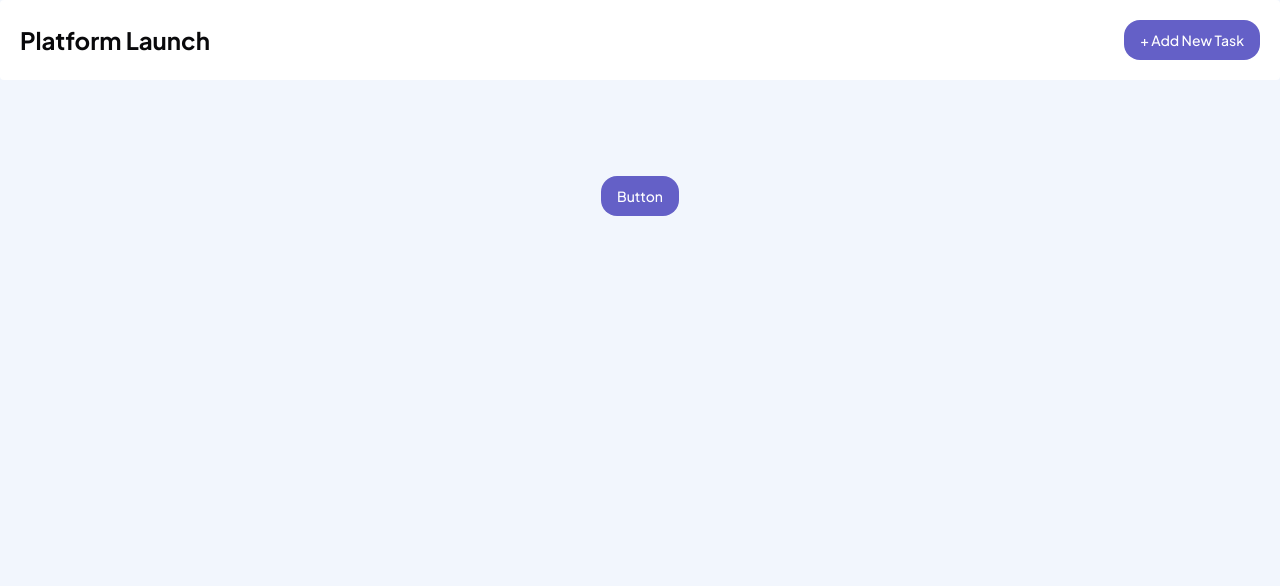
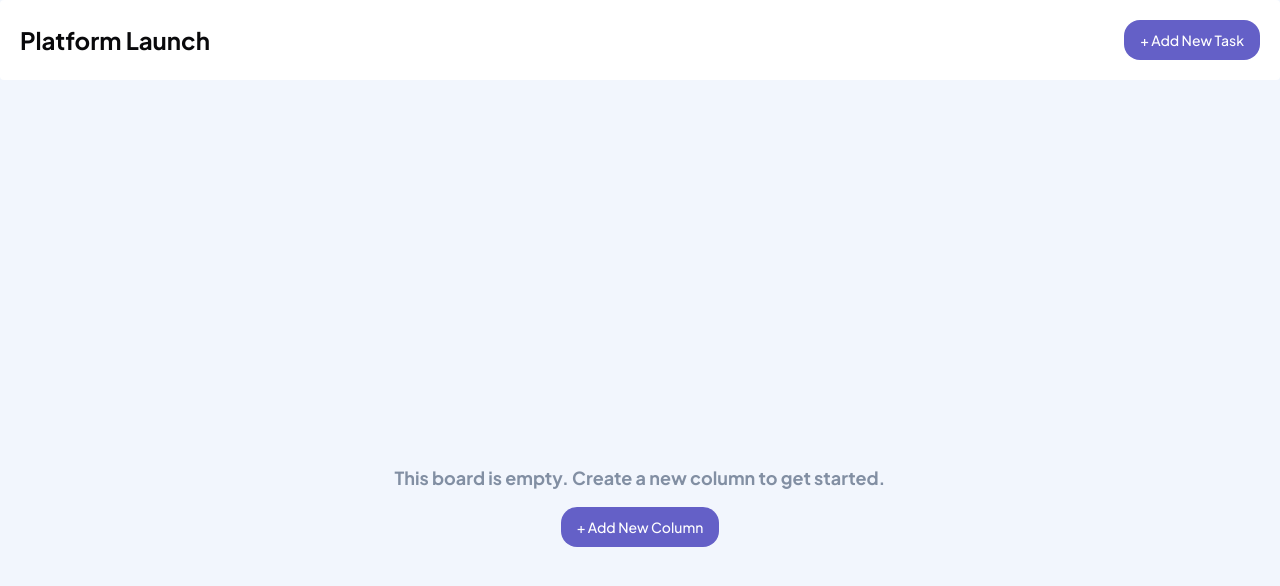
Before and after one commit to Fables7/kanban-task-manager, a Next.js app: page / in a window 1280 px wide. Shown: the top 586 px of the page. Built offline with nearby package versions, Linux system fonts and the light colour scheme.

Commit message:
Created board component

```diff
--- a/app/globals.css
+++ b/app/globals.css
@@ -4,6 +4,9 @@
 
 @layer base {
   :root {
+    /* Colors */
+    --med-gray: #828fa3;
+    /*  */
     --background: 220, 69%, 97%;
     --foreground: 240 10% 3.9%;
 
@@ -69,7 +72,7 @@
     @apply text-[1.5rem] font-bold;
   }
   h2 {
-    @apply text-[1.125rem] font-bold;
+    @apply text-[1.125rem] font-bold text-[--med-gray];
   }
 }
 
--- a/app/layout.tsx
+++ b/app/layout.tsx
@@ -18,8 +18,10 @@ export default function RootLayout({
   return (
     <html lang="en">
       <body className={plusJakartaSans.className}>
-        <NavBar />
-        <main>{children}</main>
+        <div>
+          <NavBar />
+          <main>{children}</main>
+        </div>
       </body>
     </html>
   );
--- a/app/page.tsx
+++ b/app/page.tsx
@@ -1,10 +1,9 @@
-import { Button } from "@/components/ui/button";
-import Image from "next/image";
+import Board from "@/components/Board";
 
 export default function Home() {
   return (
-    <main className="flex min-h-screen flex-col items-center justify-between p-24 bg-background dark:bg-white">
-      <Button>Button</Button>
+    <main>
+      <Board />
     </main>
   );
 }
--- /dev/null
+++ b/components/Board.tsx
@@ -0,0 +1,15 @@
+import React from "react";
+import { Button } from "./ui/button";
+
+const Board = () => {
+  return (
+    <div>
+      <div className="flex flex-col items-center gap-4 mt-[30%]">
+        <h2>This board is empty. Create a new column to get started.</h2>
+        <Button>+ Add New Column</Button>
+      </div>
+    </div>
+  );
+};
+
+export default Board;
```
